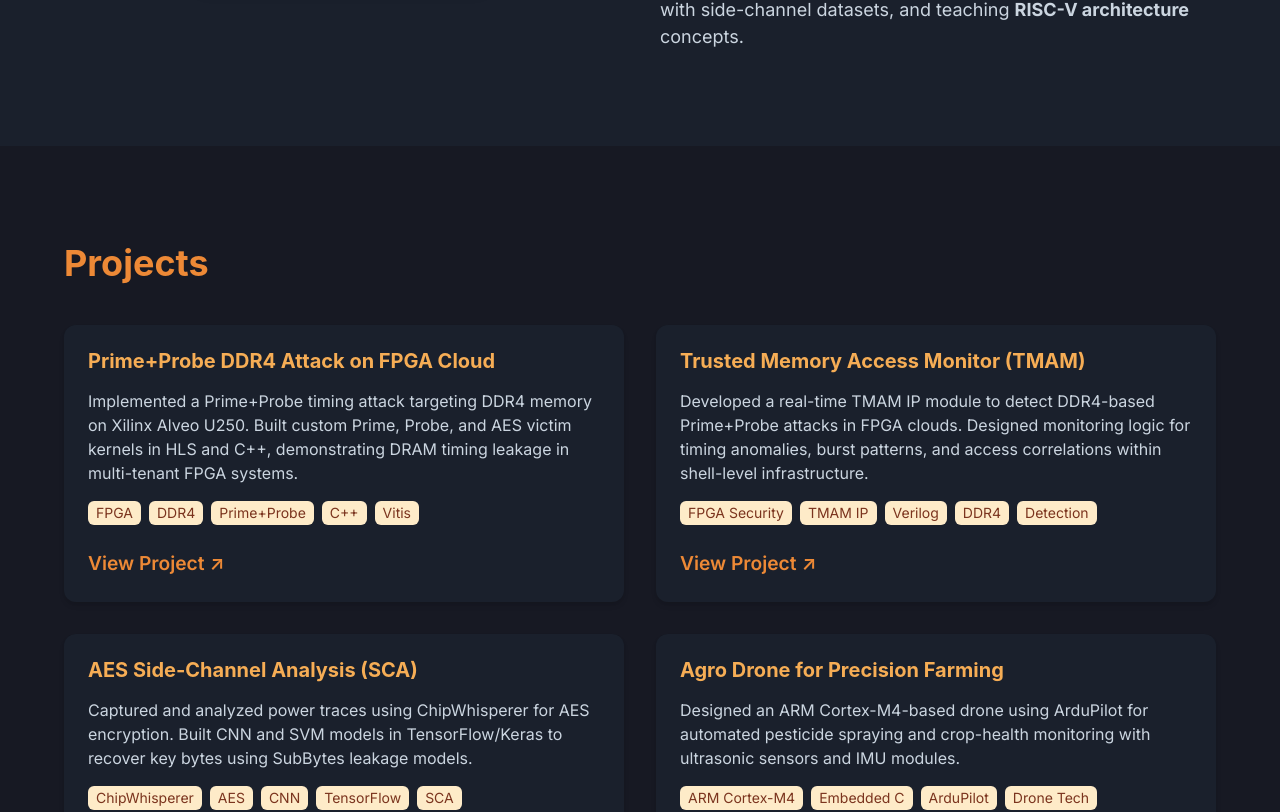
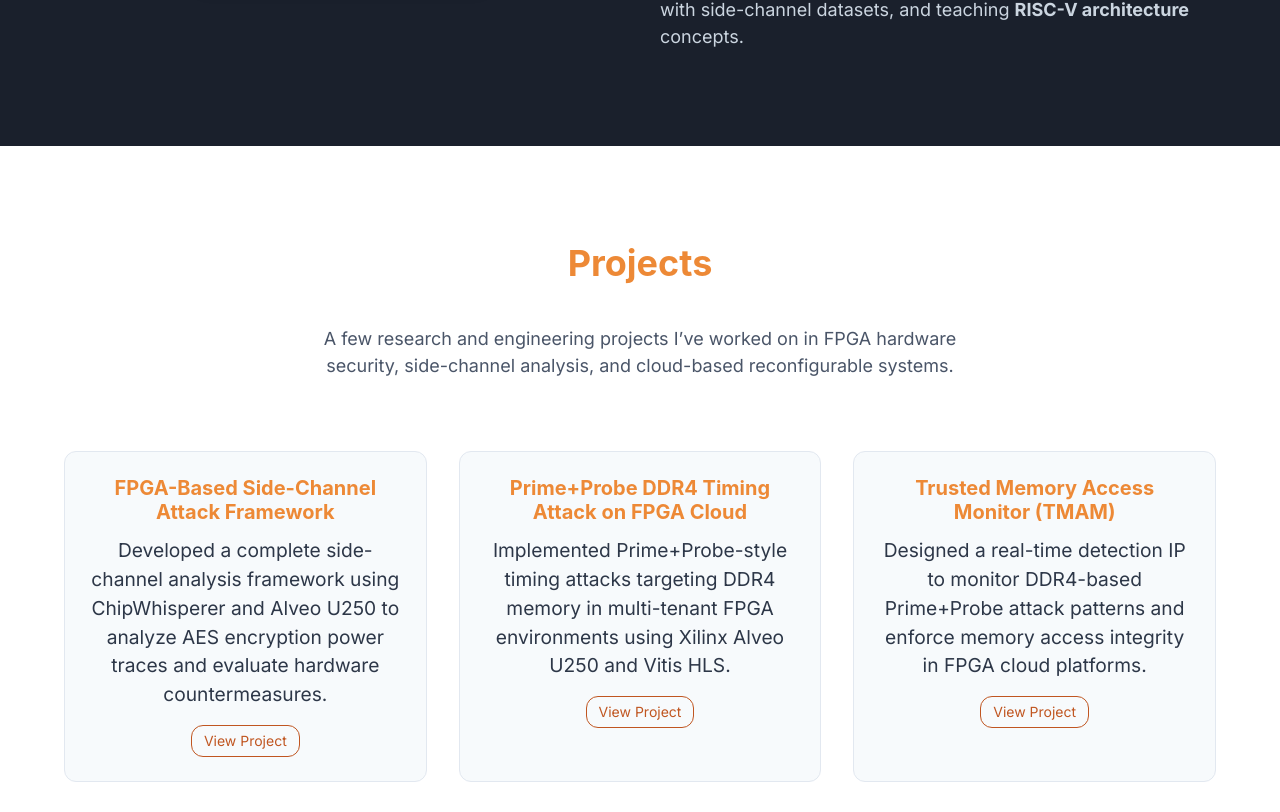
Before and after one commit to VineetChadalavada/vineet-portfolio, a Next.js app: page / in a window 1280 px wide. Shown: the part 889-1701 px from the top of the page. Built offline with nearby package versions, Linux system fonts and the light colour scheme.

Commit message:
Update Projects.tsx

```diff
--- a/components/Projects.tsx
+++ b/components/Projects.tsx
@@ -5,7 +5,7 @@ import {
   SimpleGrid,
   VStack,
   Link,
-  Tag,
+  Button,
 } from "@chakra-ui/react";
 import { motion } from "framer-motion";
 
@@ -13,82 +13,66 @@ const MotionBox = motion(Box);
 
 const projects = [
   {
-    title: "Prime+Probe DDR4 Attack on FPGA Cloud",
-    desc: "Implemented a Prime+Probe timing attack targeting DDR4 memory on Xilinx Alveo U250. Built custom Prime, Probe, and AES victim kernels in HLS and C++, demonstrating DRAM timing leakage in multi-tenant FPGA systems.",
-    tags: ["FPGA", "DDR4", "Prime+Probe", "C++", "Vitis"],
-    link: "https://github.com/VineetChadalavada", // you can later link to your repo or paper
+    title: "FPGA-Based Side-Channel Attack Framework",
+    description:
+      "Developed a complete side-channel analysis framework using ChipWhisperer and Alveo U250 to analyze AES encryption power traces and evaluate hardware countermeasures.",
+    link: "https://github.com/VineetChadalavada",
+  },
+  {
+    title: "Prime+Probe DDR4 Timing Attack on FPGA Cloud",
+    description:
+      "Implemented Prime+Probe-style timing attacks targeting DDR4 memory in multi-tenant FPGA environments using Xilinx Alveo U250 and Vitis HLS.",
+    link: "https://github.com/VineetChadalavada",
   },
   {
     title: "Trusted Memory Access Monitor (TMAM)",
-    desc: "Developed a real-time TMAM IP module to detect DDR4-based Prime+Probe attacks in FPGA clouds. Designed monitoring logic for timing anomalies, burst patterns, and access correlations within shell-level infrastructure.",
-    tags: ["FPGA Security", "TMAM IP", "Verilog", "DDR4", "Detection"],
-    link: "https://github.com/VineetChadalavada",
-  },
-  {
-    title: "AES Side-Channel Analysis (SCA)",
-    desc: "Captured and analyzed power traces using ChipWhisperer for AES encryption. Built CNN and SVM models in TensorFlow/Keras to recover key bytes using SubBytes leakage models.",
-    tags: ["ChipWhisperer", "AES", "CNN", "TensorFlow", "SCA"],
-    link: "https://github.com/VineetChadalavada",
-  },
-  {
-    title: "Agro Drone for Precision Farming",
-    desc: "Designed an ARM Cortex-M4-based drone using ArduPilot for automated pesticide spraying and crop-health monitoring with ultrasonic sensors and IMU modules.",
-    tags: ["ARM Cortex-M4", "Embedded C", "ArduPilot", "Drone Tech"],
+    description:
+      "Designed a real-time detection IP to monitor DDR4-based Prime+Probe attack patterns and enforce memory access integrity in FPGA cloud platforms.",
     link: "https://github.com/VineetChadalavada",
   },
 ];
 
 export default function Projects() {
   return (
-    <Box id="projects" py={24} px={6} bg="gray.900" color="gray.100">
-      <VStack spacing={10} maxW="6xl" mx="auto" align="start">
+    <Box id="projects" py={24} px={6} bg="white" color="gray.800">
+      <VStack spacing={10} maxW="6xl" mx="auto" textAlign="center">
         <Heading size="xl" color="orange.400">
           Projects
         </Heading>
+        <Text fontSize="lg" color="gray.600" maxW="2xl">
+          A few research and engineering projects I’ve worked on in FPGA
+          hardware security, side-channel analysis, and cloud-based
+          reconfigurable systems.
+        </Text>
 
-        <SimpleGrid columns={{ base: 1, md: 2 }} spacing={8} w="100%">
-          {projects.map((proj, i) => (
+        <SimpleGrid columns={{ base: 1, md: 3 }} spacing={8} mt={8}>
+          {projects.map((project, index) => (
             <MotionBox
-              key={i}
+              key={index}
               p={6}
-              bg="gray.800"
+              borderWidth="1px"
               borderRadius="xl"
-              boxShadow="md"
-              whileHover={{ scale: 1.03, boxShadow: "0px 0px 15px #ff9400" }}
-              transition={{ duration: 0.3 }}
+              bg="gray.50"
+              transition="transform 0.25s ease"
+              _hover={{ transform: "scale(1.05)" }} // 👈 smooth scale only
+              whileHover={{ y: -4 }}
             >
-              <VStack align="start" spacing={4}>
-                <Heading size="md" color="orange.300">
-                  {proj.title}
-                </Heading>
-                <Text color="gray.300" fontSize="md">
-                  {proj.desc}
-                </Text>
-
-                <Box>
-                  {proj.tags.map((tag, j) => (
-                    <Tag
-                      key={j}
-                      mr={2}
-                      mb={2}
-                      colorScheme="orange"
-                      variant="subtle"
-                      fontWeight="medium"
-                    >
-                      {tag}
-                    </Tag>
-                  ))}
-                </Box>
-
-                <Link
-                  href={proj.link}
-                  color="orange.400"
-                  fontWeight="semibold"
-                  isExternal
+              <Heading size="md" mb={3} color="orange.400">
+                {project.title}
+              </Heading>
+              <Text mb={4} color="gray.700">
+                {project.description}
+              </Text>
+              <Link href={project.link} isExternal>
+                <Button
+                  colorScheme="orange"
+                  variant="outline"
+                  size="sm"
+                  _hover={{ bg: "orange.400", color: "white" }}
                 >
-                  View Project ↗
-                </Link>
-              </VStack>
+                  View Project
+                </Button>
+              </Link>
             </MotionBox>
           ))}
         </SimpleGrid>
```
